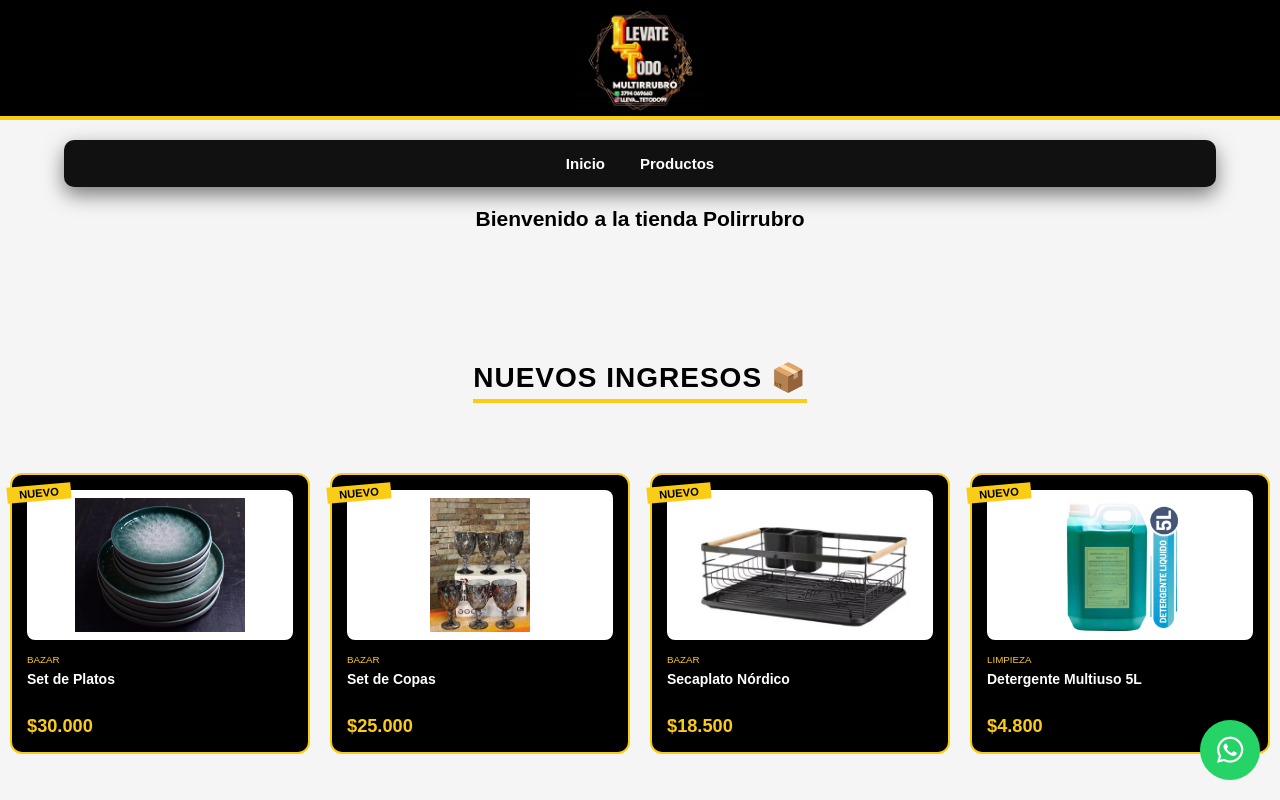
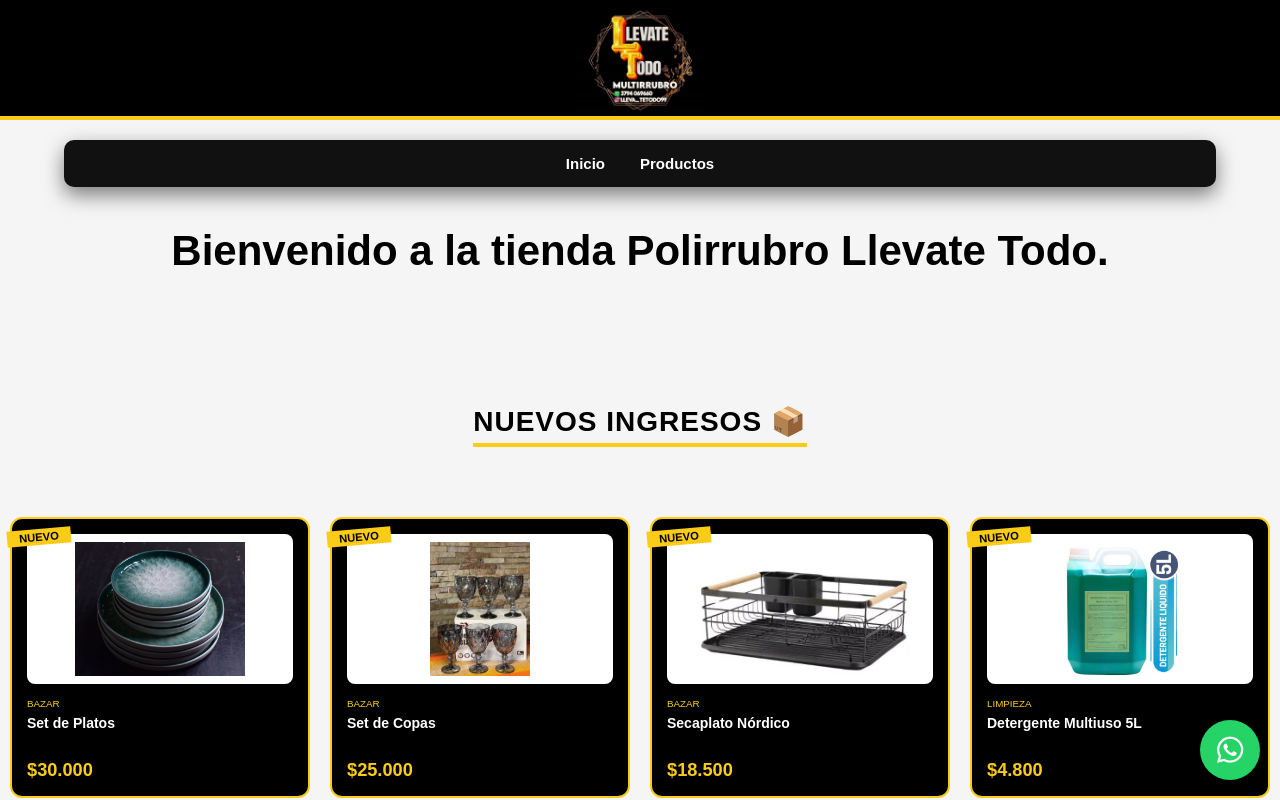
Before and after one commit to Charlesboca/polirubro-react, a React (Vite) app: page / in a window 1280 px wide. Shown: the top 800 px of the page. Built offline with nearby package versions, Linux system fonts and the light colour scheme.

Commit message:
Cambio titulo

```diff
--- a/src/Estilos/Inicio.css
+++ b/src/Estilos/Inicio.css
@@ -150,3 +150,13 @@ h2[style*="textAlign: center"] {
   margin-top: 20px;
   margin-bottom: 20px;
 }
+
+
+.titulo-principal {
+    margin-top: 40px;
+
+  font-size: 42px;
+  font-weight: bold;
+  text-align: center;
+  color: black;
+}
--- a/src/pages/Inicio.jsx
+++ b/src/pages/Inicio.jsx
@@ -22,7 +22,11 @@ export default function Inicio(){
 
        {/*  <Carrusel /> */}
 
-      <h2 style={{textAlign:"center", marginTop: "20px"}}>Bienvenido a la tienda Polirrubro</h2>
+
+      <h1 className="titulo-principal">
+        Bienvenido a la tienda Polirrubro Llevate Todo.
+      </h1>
+
 
       <div className="inicio-container">
         {/* SECCIÓN DE INGRESOS */}
```
